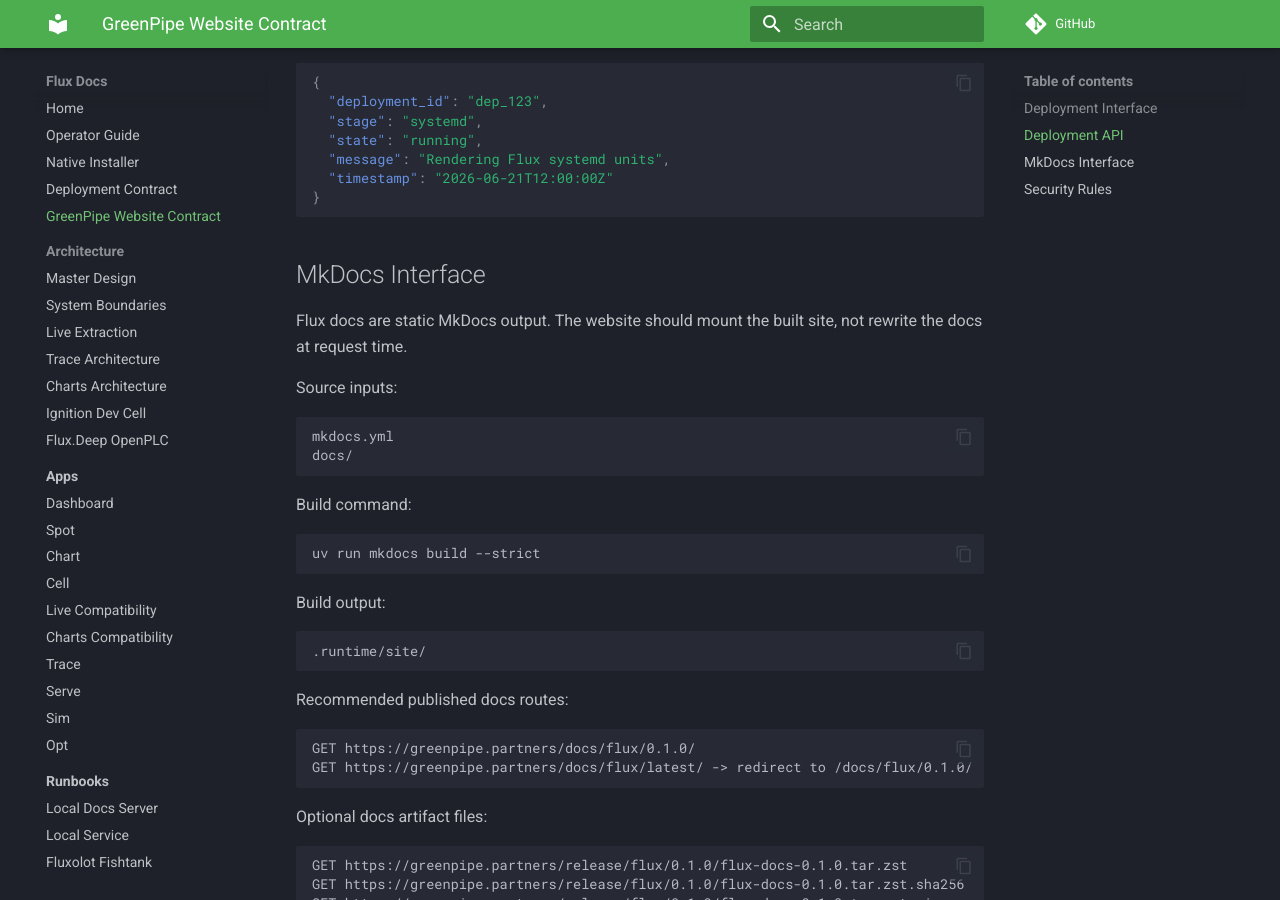
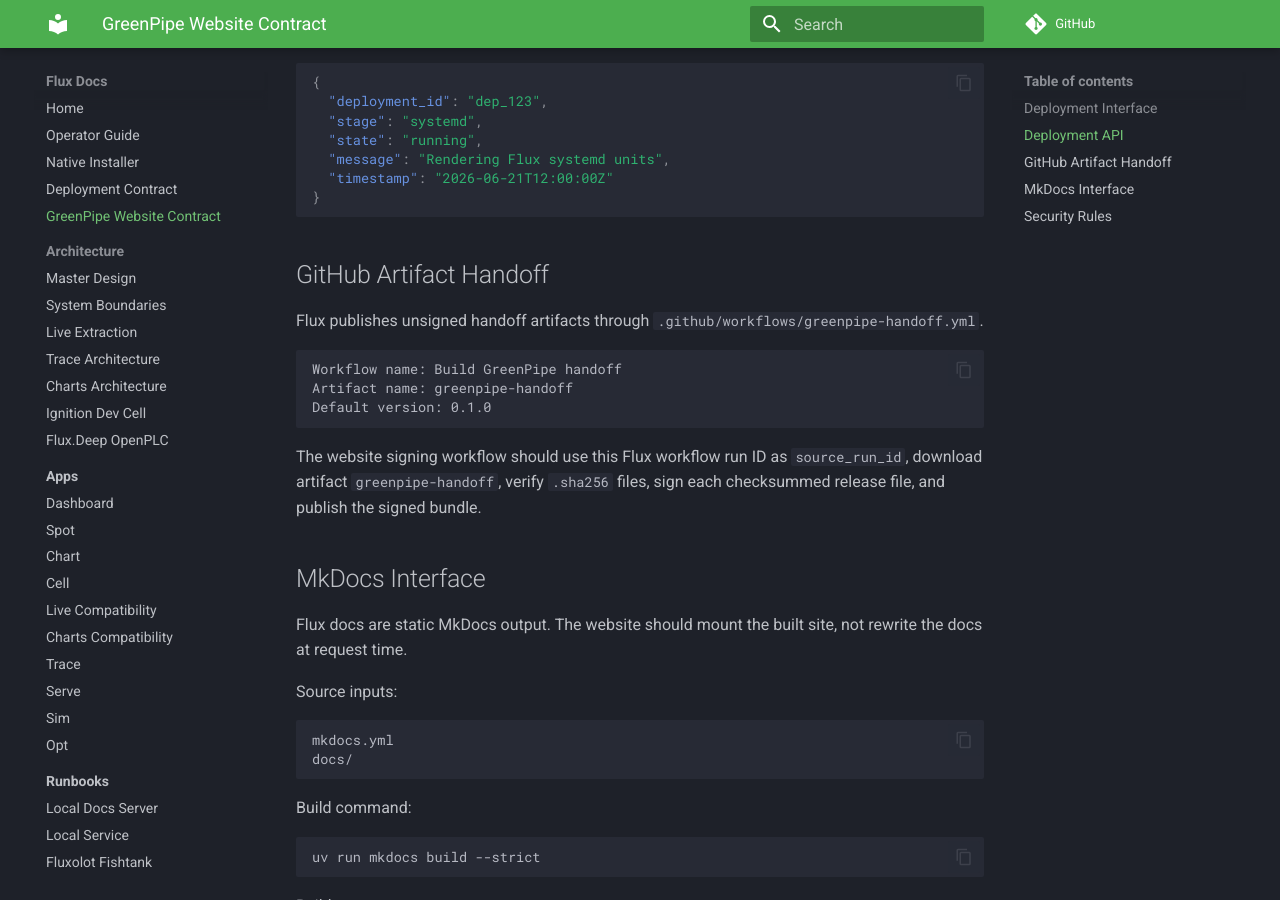
Before and after one commit to GreenPipePartners/Flux, an MkDocs documentation site: the page built from docs/greenpipe-website-contract.md, in a window 1280 px wide and 900 px high, scrolled down 1688 px. Built offline with MkDocs 1.6.1 and Material for MkDocs 9.7.7, drawn with Linux system fonts in a browser that asks for light colours; comment, search, counter and statistics services are not loaded.

Commit message:
Add GreenPipe handoff build workflow

````diff
--- a/docs/greenpipe-website-contract.md
+++ b/docs/greenpipe-website-contract.md
@@ -90,6 +90,18 @@
 }
 ```
 
+## GitHub Artifact Handoff
+
+Flux publishes unsigned handoff artifacts through `.github/workflows/greenpipe-handoff.yml`.
+
+```text
+Workflow name: Build GreenPipe handoff
+Artifact name: greenpipe-handoff
+Default version: 0.1.0
+```
+
+The website signing workflow should use this Flux workflow run ID as `source_run_id`, download artifact `greenpipe-handoff`, verify `.sha256` files, sign each checksummed release file, and publish the signed bundle.
+
 ## MkDocs Interface
 
 Flux docs are static MkDocs output. The website should mount the built site, not rewrite the docs at request time.
````
Also changed, not shown: 1 other file.
